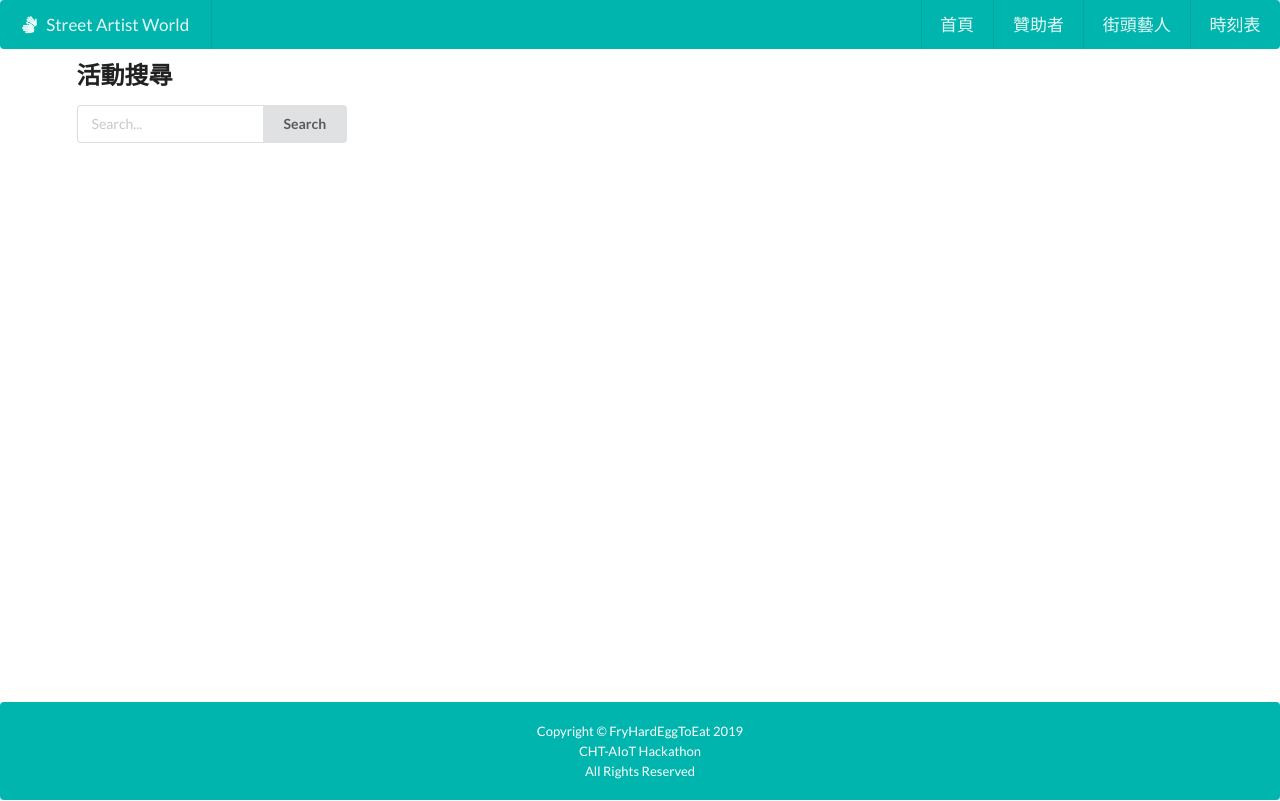
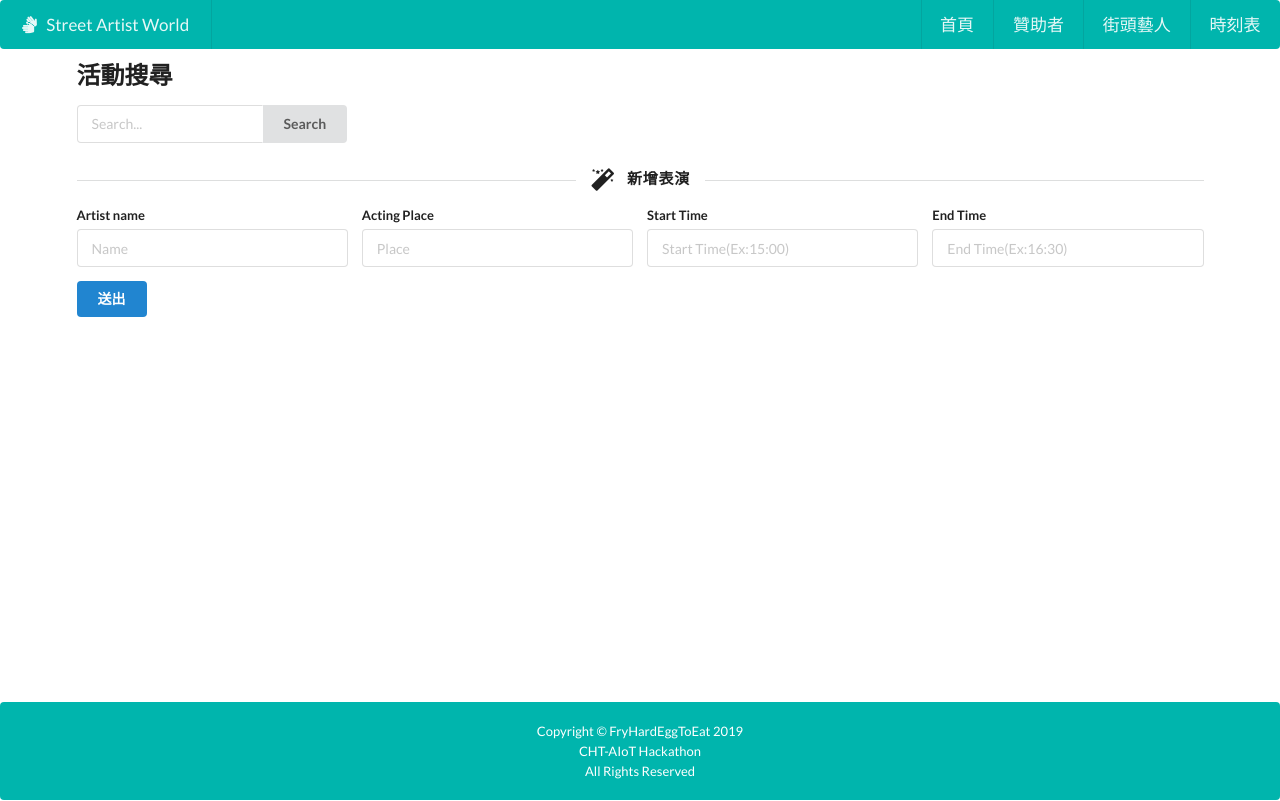
Before and after one commit to FryHardEggToEat/FrontEnd, a React (Create React App) app in the folder egg/: page /timetable in a window 1280 px wide. Built offline with nearby package versions, Linux system fonts and the light colour scheme.

Commit message:
TimeTable add Event function

```diff
--- a/egg/src/components/pages/TimeTable.js
+++ b/egg/src/components/pages/TimeTable.js
@@ -1,19 +1,159 @@
 import React, {Component} from 'react'
 
+import Divider from './Divider'
+
 class TimeTable extends Component {
+    constructor(props){
+        super(props);
+        this.state = {
+            details: { name: '', place: '', startTime: '', endTime: ''}
+        }
+        this.url = 'http://192.168.43.45:5000'
+        this.onNameChange = this.onNameChange.bind(this);
+        this.onPlaceChange = this.onPlaceChange.bind(this);
+        this.onStartTimeChange = this.onStartTimeChange.bind(this);
+        this.onEndTimeChange = this.onEndTimeChange.bind(this);
+        this.eventAction = this.eventAction.bind(this);
+    }
+
+    /*
+    componentDidMount(){
+        fetch(this.url + '/total')
+        .then(res=>res.json())
+        .then(data => {
+            this.setState(function(state){
+                return {
+                    details: Object.assign({},
+                      state.details, {
+                      totalamount: data
+                    })
+                }
+            })
+        })
+    }
+    */
+    onNameChange(event) {
+        const value = event.target.value
+
+        this.setState(function(state){
+            return {
+                details: Object.assign({},
+                  state.details, {
+                  name: value
+                })
+            }
+        })
+    }
+    onPlaceChange(event) {
+        const value = event.target.value
+
+        this.setState(function(state){
+            return {
+                details: Object.assign({},
+                  state.details, {
+                  place: value
+                })
+            }
+        })
+    }
+    onStartTimeChange(event) {
+        const value = event.target.value
+
+        this.setState(function(state){
+            return {
+                details: Object.assign({},
+                  state.details, {
+                  startTime: value
+                })
+            }
+        })
+    }
+    onEndTimeChange(event) {
+        const value = event.target.value
+
+        this.setState(function(state){
+            return {
+                details: Object.assign({},
+                  state.details, {
+                  endTime: value
+                })
+            }
+        })
+    }
+
+    eventAction() {
+        var username = this.state.details.name
+        var place = this.state.details.place
+        var startTime = this.state.details.startTime
+        var endTime = this.state.details.endTime
+        fetch(this.url+'/post/new_event', {
+            method: 'POST',
+            headers: {'Content-Type': 'text/plain',},
+            body: username +' '+place+' '+startTime+' '+endTime
+        })
+        this.setState(function(state){
+            return {
+                details: Object.assign({},
+                  state.details, {
+                  endTime: '',
+                  startTime: '',
+                  place: '',
+                  name: ''
+                })
+            }
+        })
+
+        /*
+        fetch(this.url + '/total')
+        .then(res=>res.json())
+        .then(data => {
+            this.setState(function(state){
+                return {
+                    details: Object.assign({},
+                      state.details, {
+                      totalamount: data
+                    })
+                }
+            })
+        })
+        */
+    }
+
     render() {
         return (
             <div class="ui  container">
-                 <div class="ui header">
+
+                <div class="ui header">
                         <h2>活動搜尋</h2>
                 </div>
+
                 <div class="ui action input">
                     <input type="text" placeholder="Search..."/>
                     <button class="ui button">Search</button>
                 </div>
-                <div class="ui four stackable cards">
 
+                <Divider icon="magic icon" description="新增表演" />
+                <div class="ui form">
+                    <div class="four fields">
+                        <div class="field">
+                            <label>Artist name</label>
+                            <input type="text" placeholder="Name" onChange={this.onNameChange} value={this.state.details.name}/>
+                        </div>
+                        <div class="field">
+                            <label>Acting Place</label>
+                            <input type="text" placeholder="Place" onChange={this.onPlaceChange} value={this.state.details.place}/>
+                        </div>
+                        <div class="field">
+                            <label>Start Time</label>
+                            <input type="text" placeholder="Start Time(Ex:15:00)" onChange={this.onStartTimeChange} value={this.state.details.startTime}/>
+                        </div>
+                        <div class="field">
+                            <label>End Time</label>
+                            <input type="text" placeholder="End Time(Ex:16:30)" onChange={this.onEndTimeChange} value={this.state.details.endTime}/>
+                        </div>
+                    </div>
                 </div>
+                <button onClick = {this.eventAction} class="ui blue submit button">送出</button>
             </div>
         )
     }
```
